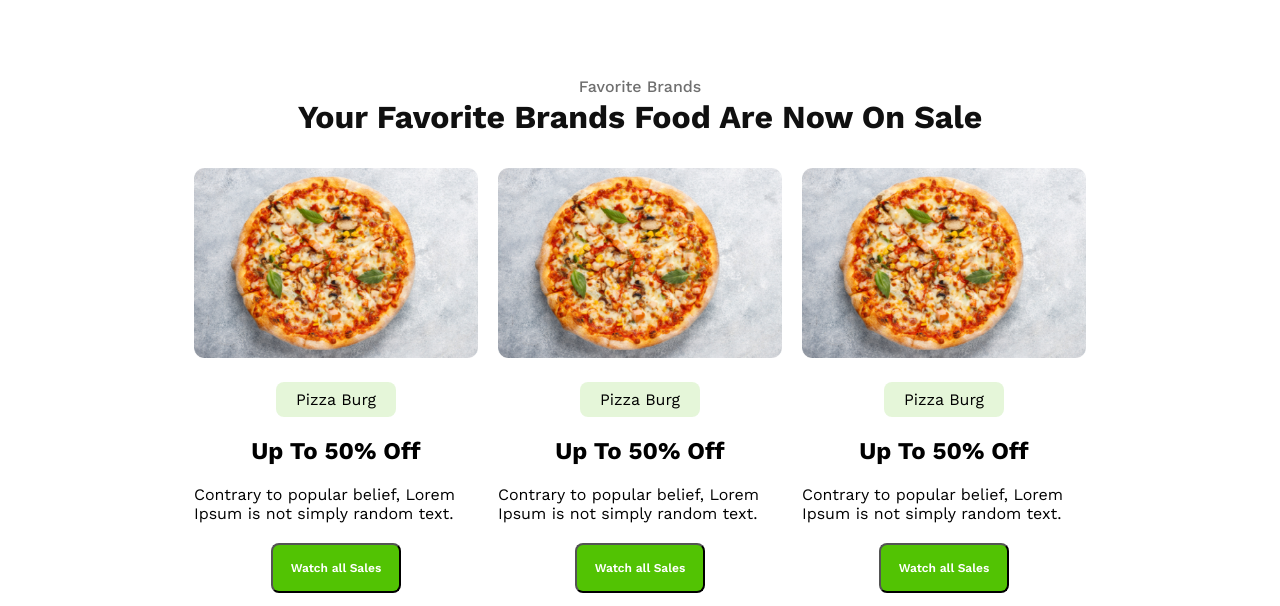
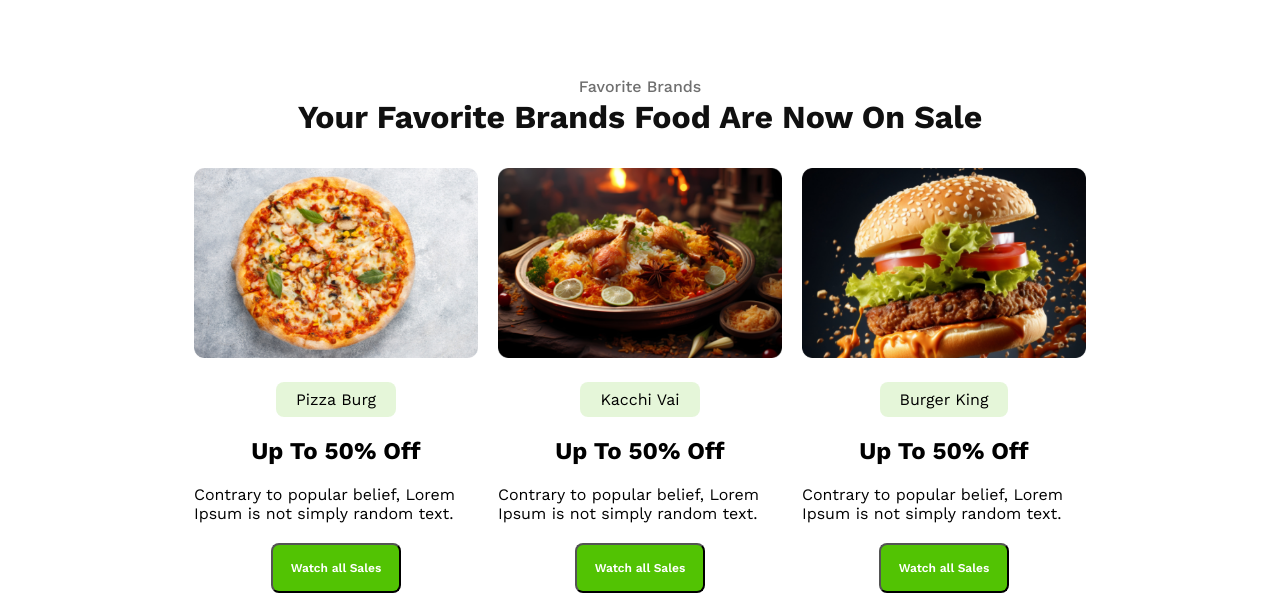
Before and after one commit to rahmandurjoy04/Food-resturant-project, a plain HTML site: page Food-resturant-project/index.html in a window 1280 px wide. Shown: the part 638-1244 px from the top of the page. Drawn offline with nearby package versions, Linux system fonts and the light colour scheme.

Commit message:
picture and name has been changed

```diff
--- a/Food-resturant-project/index.html
+++ b/Food-resturant-project/index.html
@@ -49,10 +49,10 @@
 
             <div class="card">
               <div class="img-box">
-                <img src="assets/pizza.png" alt="" />
+                <img src="assets/biriyani.png" alt="" />
               </div>
               <div class="shop">
-                <span>Pizza Burg</span>
+                <span>Kacchi Vai</span>
               </div>
               <h1>Up To 50% Off</h1>
               <p>
@@ -64,10 +64,10 @@
 
             <div class="card">
               <div class="img-box">
-                <img src="assets/pizza.png" alt="" />
+                <img src="assets/burger.png" alt="" />
               </div>
               <div class="shop">
-                <span>Pizza Burg</span>
+                <span>Burger King</span>
               </div>
               <h1>Up To 50% Off</h1>
               <p>
--- a/Food-resturant-project/style.css
+++ b/Food-resturant-project/style.css
@@ -6,9 +6,8 @@
 }
 
 #hero {
-
+    height: 616px;
     background: linear-gradient(0.00deg, rgb(16, 16, 16) -19.5%, rgba(16, 16, 16, 0) 100%), url(/assets/hero-bg.png);
-    height: 616px;
     background-repeat: no-repeat;
     background-size: cover;
     background-position: center;
```
